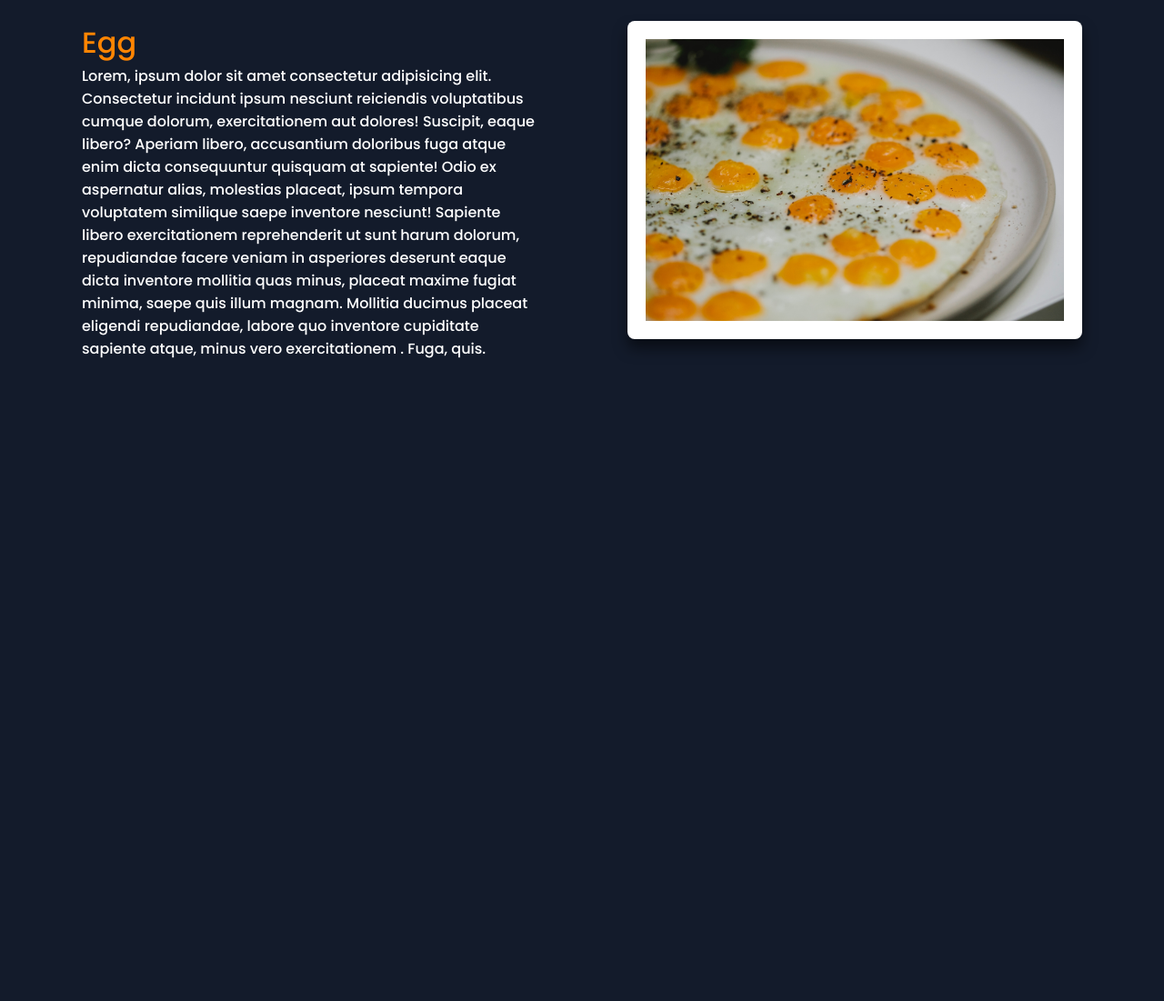
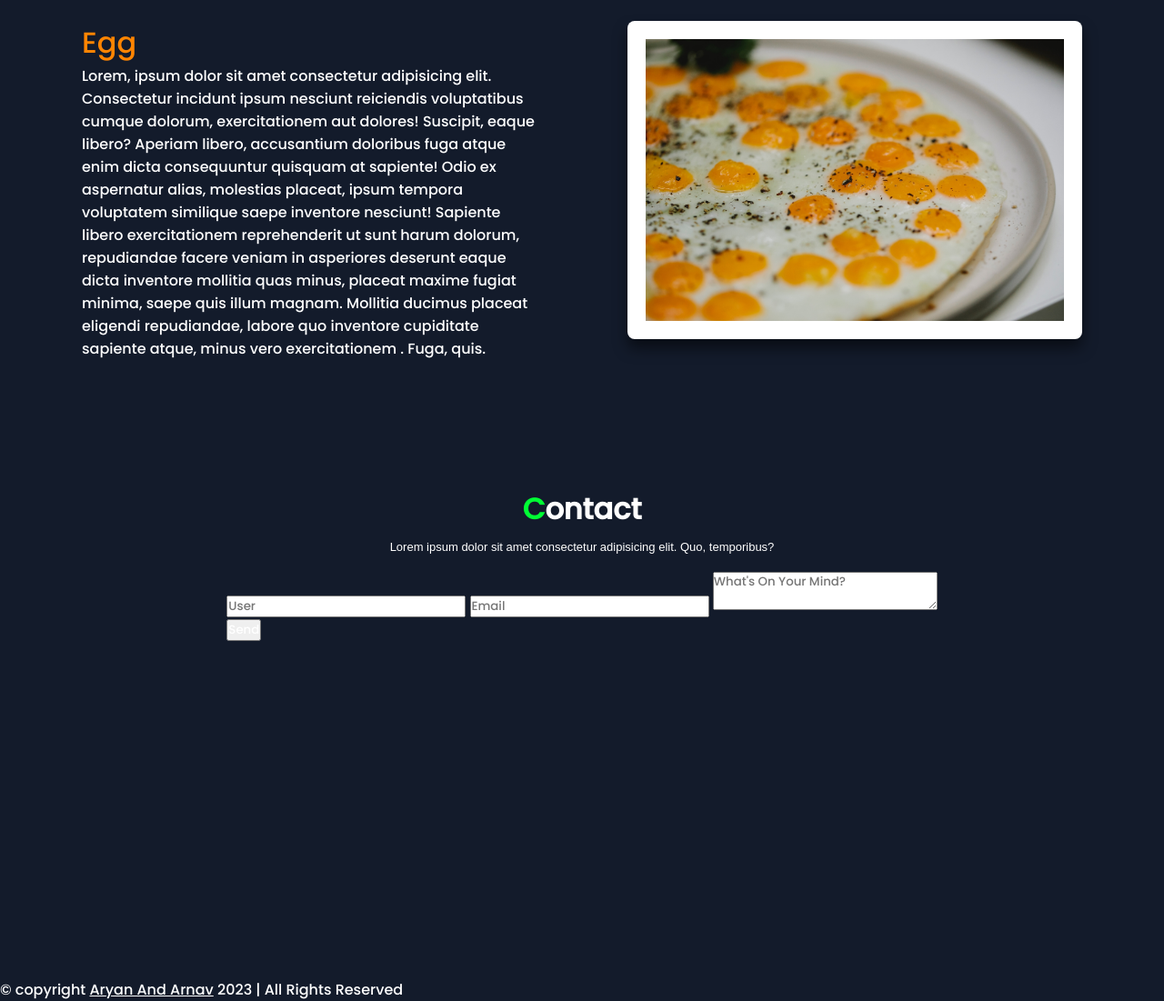
Before and after one commit to duocoderz/Sports-and-Fitness-Portal, a plain HTML site: page index.html in a window 1280 px wide. Shown: the part 6222-7323 px from the top of the page at 91% size. Before the commit the page ends 6658 px from the top, so only its background shows below. Drawn offline with Linux system fonts and the light colour scheme.

Commit message:
Updated index.html
Added Contact Us Section
Added Copyright Section
Added JS

```diff
--- a/index.html
+++ b/index.html
@@ -195,7 +195,7 @@
 
 <!----------------------------------------------------- DIET SECTION ------------------------------------------------------->
 
-    <section class="diet">
+    <section id="diet" class="diet view">
         <div class="main">
             <h2><span>S</span>pecial<span> D</span>iet</h2>
             <h6>Lorem ipsum dolor sit amet consectetur adipisicing elit. Magnam, laboriosam!</h6>
@@ -276,5 +276,35 @@
         </div>
     </section>
 
+<!----------------------------------------------------- DIET SECTION ------------------------------------------------------->
+
+    <section id="contact" class="contact view">
+        <div class="main">
+            <h2><span>C</span>ontact</h2>
+            <h6>Lorem ipsum dolor sit amet consectetur adipisicing elit. Quo, temporibus?</h6>
+        </div>
+
+        <div class="content">
+            <form>
+                <input type="text" placeholder="User">
+                <input type="email" placeholder="Email">
+                <textarea row="5" placeholder="What's On Your Mind?"></textarea>
+                <br>
+                <input type="submit" value="Send" class="btn">
+            </form>
+            <div class="bgimg"></div>
+        </div>
+    </section>
+
+<!----------------------------------------------------- COPYRIGHT SECTION ------------------------------------------------------->
+
+    <section class="copyright">
+        &copy; copyright <a href="#">Aryan And Arnav</a> 2023 | All Rights Reserved
+    </section>
+
+<!----------------------------------------------------- JS LINKING SECTION ------------------------------------------------------->
+
+    <script src="script.js"></script>
+
 </body>
 </html>
```
